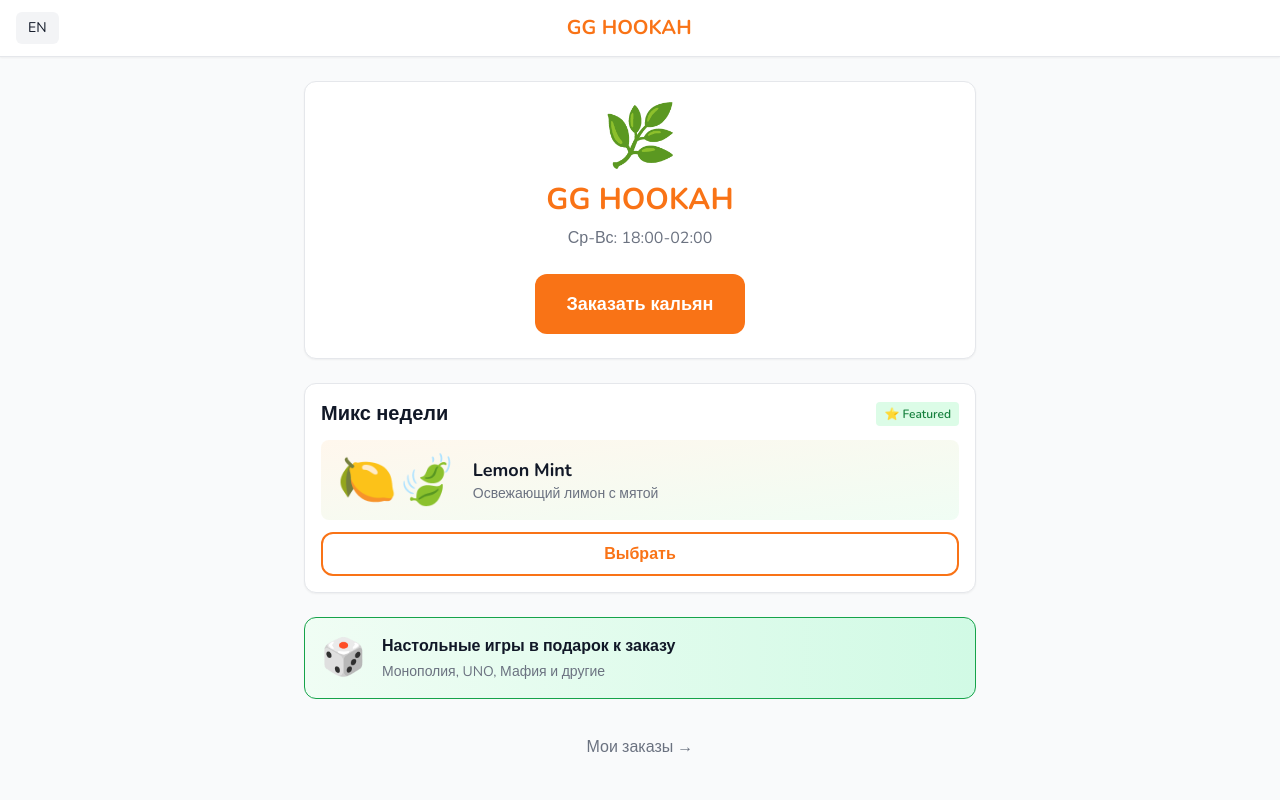
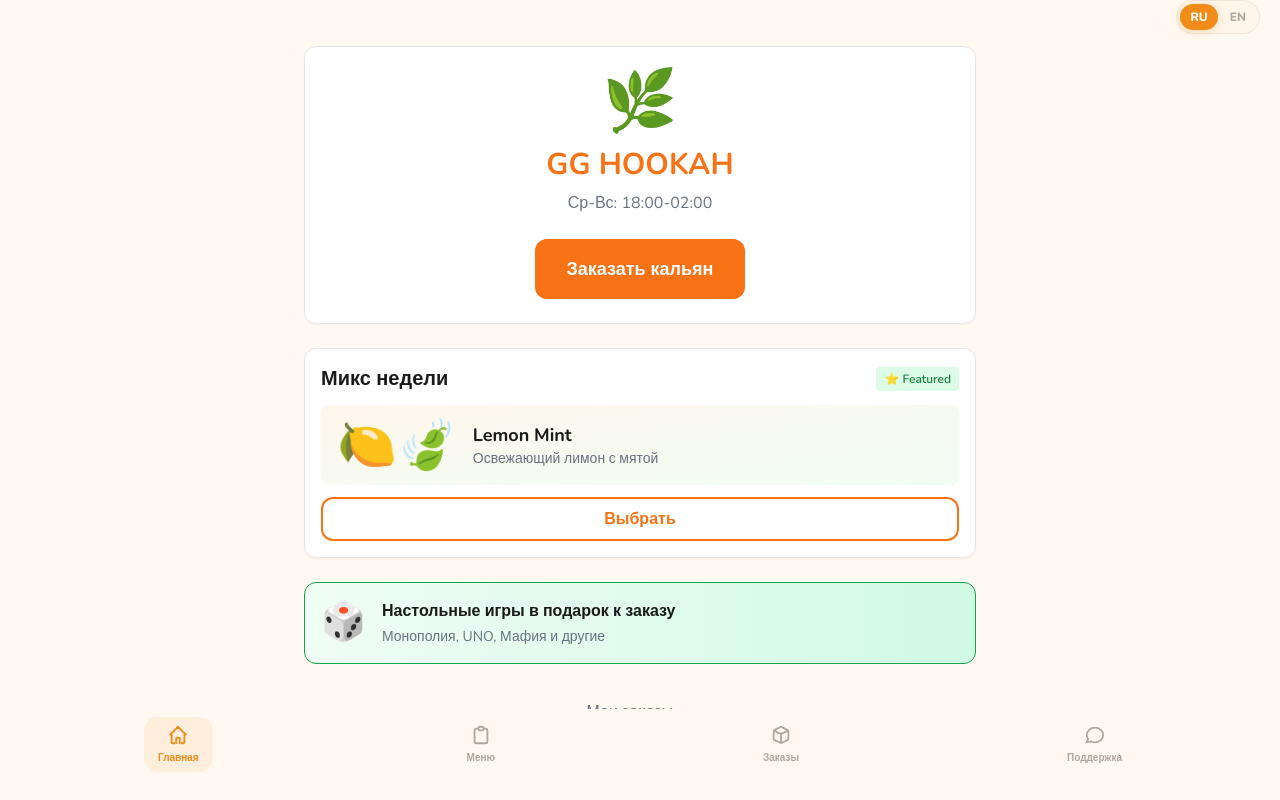
Before and after one commit to JohnnyPulpa/gg-hookah-v2, a React (Vite) app in the folder miniapp/: page / in a window 1280 px wide. Built offline with nearby package versions, Linux system fonts and the light colour scheme.

Commit message:
B8 block2: Layout with bottom nav, Header with v15 lang toggle and back button

```diff
--- a/miniapp/src/components/Header.tsx
+++ b/miniapp/src/components/Header.tsx
@@ -7,35 +7,111 @@
   const navigate = useNavigate();
   const isHome = location.pathname === '/';
 
+  // Page titles for inner pages
+  const pageTitles: Record<string, { ru: string; en: string }> = {
+    '/catalog': { ru: 'Миксы', en: 'Mixes' },
+    '/drinks-question': { ru: '', en: '' },
+    '/drinks': { ru: 'Напитки', en: 'Drinks' },
+    '/checkout': { ru: 'Оформление', en: 'Checkout' },
+    '/orders': { ru: 'Мои заказы', en: 'My Orders' },
+  };
+
+  const currentTitle = pageTitles[location.pathname];
+
   return (
-    <header className="bg-white border-b border-gray-200 shadow-sm">
-      <div className="container mx-auto px-4 py-3 flex justify-between items-center">
-        <div className="flex items-center gap-2">
-          {isHome ? (
-            <button
-              onClick={toggleLanguage}
-              className="px-3 py-1.5 rounded-md font-medium text-sm transition-colors bg-gray-100 hover:bg-orange-500 hover:text-white"
-            >
-              {language === 'ru' ? 'EN' : 'RU'}
-            </button>
-          ) : (
+    <header className="flex-shrink-0" style={{ padding: '0 20px 12px' }}>
+      <div className="flex items-center justify-between">
+        {/* Left side: back button or spacer */}
+        <div style={{ minWidth: 60 }}>
+          {!isHome && (
             <button
               onClick={() => navigate(-1)}
-              className="px-3 py-1.5 rounded-md font-medium text-sm transition-colors bg-gray-100 hover:bg-gray-200"
+              className="flex items-center gap-1 border-none cursor-pointer"
+              style={{
+                fontSize: 15,
+                fontWeight: 700,
+                color: 'var(--orange)',
+                background: 'none',
+                fontFamily: "'Nunito', sans-serif",
+              }}
             >
-              ← {language === 'ru' ? 'Назад' : 'Back'}
+              <svg
+                viewBox="0 0 24 24"
+                fill="none"
+                stroke="currentColor"
+                strokeWidth={2.5}
+                style={{ width: 20, height: 20 }}
+              >
+                <path d="M15 18l-6-6 6-6" />
+              </svg>
+              {language === 'ru' ? 'Назад' : 'Back'}
             </button>
           )}
         </div>
 
-        <h1
-          className="text-xl font-bold text-orange-500 cursor-pointer"
-          onClick={() => navigate('/')}
+        {/* Center: page title */}
+        <div
+          style={{
+            fontSize: 17,
+            fontWeight: 800,
+            color: 'var(--text)',
+          }}
         >
-          GG HOOKAH
-        </h1>
+          {!isHome && currentTitle ? currentTitle[language] : ''}
+        </div>
 
-        <div className="w-16" />
+        {/* Right side: language toggle */}
+        <div style={{ minWidth: 60, display: 'flex', justifyContent: 'flex-end' }}>
+          {(isHome || location.pathname === '/catalog') && (
+            <div
+              className="flex"
+              style={{
+                background: 'var(--bg-input)',
+                borderRadius: 'var(--radius-full)',
+                padding: 3,
+                gap: 2,
+                border: '1.5px solid var(--border)',
+              }}
+            >
+              <button
+                onClick={() => language !== 'ru' && toggleLanguage()}
+                style={{
+                  fontFamily: "'Nunito', sans-serif",
+                  fontSize: 12,
+                  fontWeight: 800,
+                  padding: '4px 10px',
+                  border: 'none',
+                  borderRadius: 'var(--radius-full)',
+                  cursor: 'pointer',
+                  transition: 'all 0.2s',
+                  background: language === 'ru' ? 'var(--orange)' : 'transparent',
+                  color: language === 'ru' ? 'white' : 'var(--text-muted)',
+                  boxShadow: language === 'ru' ? '0 2px 8px var(--orange-glow)' : 'none',
+                }}
+              >
+                RU
+              </button>
+              <button
+                onClick={() => language !== 'en' && toggleLanguage()}
+                style={{
+                  fontFamily: "'Nunito', sans-serif",
+                  fontSize: 12,
+                  fontWeight: 800,
+                  padding: '4px 10px',
+                  border: 'none',
+                  borderRadius: 'var(--radius-full)',
+                  cursor: 'pointer',
+                  transition: 'all 0.2s',
+                  background: language === 'en' ? 'var(--orange)' : 'transparent',
+                  color: language === 'en' ? 'white' : 'var(--text-muted)',
+                  boxShadow: language === 'en' ? '0 2px 8px var(--orange-glow)' : 'none',
+                }}
+              >
+                EN
+              </button>
+            </div>
+          )}
+        </div>
       </div>
     </header>
   );
--- a/miniapp/src/components/Layout.tsx
+++ b/miniapp/src/components/Layout.tsx
@@ -1,13 +1,127 @@
-import { Outlet } from 'react-router-dom';
+import { Outlet, useLocation, useNavigate } from 'react-router-dom';
+import { useLanguageContext } from '../contexts/LanguageContext';
 import Header from './Header';
 
 export default function Layout() {
+  const navigate = useNavigate();
+  const location = useLocation();
+  const { language } = useLanguageContext();
+
+  const navItems = [
+    {
+      id: 'home',
+      path: '/',
+      label: { ru: 'Главная', en: 'Home' },
+      icon: (
+        <svg viewBox="0 0 24 24" fill="none" stroke="currentColor" strokeWidth={2}>
+          <path d="M3 12l2-2m0 0l7-7 7 7M5 10v10a1 1 0 001 1h3m10-11l2 2m-2-2v10a1 1 0 01-1 1h-3m-4 0a1 1 0 01-1-1v-4a1 1 0 011-1h2a1 1 0 011 1v4a1 1 0 01-1 1" />
+        </svg>
+      ),
+    },
+    {
+      id: 'menu',
+      path: '/catalog',
+      label: { ru: 'Меню', en: 'Menu' },
+      icon: (
+        <svg viewBox="0 0 24 24" fill="none" stroke="currentColor" strokeWidth={2}>
+          <path d="M9 5H7a2 2 0 00-2 2v12a2 2 0 002 2h10a2 2 0 002-2V7a2 2 0 00-2-2h-2M9 5a2 2 0 002 2h2a2 2 0 002-2M9 5a2 2 0 012-2h2a2 2 0 012 2" />
+        </svg>
+      ),
+    },
+    {
+      id: 'orders',
+      path: '/orders',
+      label: { ru: 'Заказы', en: 'Orders' },
+      icon: (
+        <svg viewBox="0 0 24 24" fill="none" stroke="currentColor" strokeWidth={2}>
+          <path d="M20 7l-8-4-8 4m16 0l-8 4m8-4v10l-8 4m0-10L4 7m8 4v10M4 7v10l8 4" />
+        </svg>
+      ),
+    },
+    {
+      id: 'support',
+      path: null,
+      label: { ru: 'Поддержка', en: 'Support' },
+      icon: (
+        <svg viewBox="0 0 24 24" fill="none" stroke="currentColor" strokeWidth={2}>
+          <path d="M8 12h.01M12 12h.01M16 12h.01M21 12c0 4.418-4.03 8-9 8a9.863 9.863 0 01-4.255-.949L3 20l1.395-3.72C3.512 15.042 3 13.574 3 12c0-4.418 4.03-8 9-8s9 3.582 9 8z" />
+        </svg>
+      ),
+    },
+  ];
+
+  const isActive = (path: string | null) => {
+    if (!path) return false;
+    if (path === '/') return location.pathname === '/';
+    return location.pathname.startsWith(path);
+  };
+
+  const handleNavClick = (item: typeof navItems[0]) => {
+    if (item.path) {
+      navigate(item.path);
+    } else {
+      // Support — TODO: open Telegram support chat
+      window.open('https://t.me/gghookah_support', '_blank');
+    }
+  };
+
   return (
-    <div className="min-h-screen bg-gray-50 text-gray-900">
+    <div
+      className="flex flex-col h-screen"
+      style={{ background: 'var(--bg)', color: 'var(--text)' }}
+    >
       <Header />
-      <main className="container mx-auto px-4 py-6">
+      <main className="flex-1 overflow-y-auto content-scroll px-5 pb-5">
         <Outlet />
       </main>
+      {/* Bottom Navigation */}
+      <nav
+        className="flex-shrink-0 flex justify-around"
+        style={{ padding: '8px 24px 28px', background: 'var(--bg)' }}
+      >
+        {navItems.map((item) => {
+          const active = isActive(item.path);
+          return (
+            <button
+              key={item.id}
+              onClick={() => handleNavClick(item)}
+              className="flex flex-col items-center gap-1 border-none cursor-pointer"
+              style={{
+                padding: '6px 14px',
+                borderRadius: '14px',
+                background: active ? 'rgba(242, 140, 24, 0.1)' : 'transparent',
+                fontFamily: "'Nunito', sans-serif",
+                transition: 'all 0.2s',
+              }}
+            >
+              <span
+                className="flex items-center justify-center"
+                style={{ width: 24, height: 24 }}
+              >
+                <span
+                  style={{
+                    width: 22,
+                    height: 22,
+                    display: 'flex',
+                    color: active ? 'var(--orange)' : 'var(--text-muted)',
+                  }}
+                >
+                  {item.icon}
+                </span>
+              </span>
+              <span
+                style={{
+                  fontSize: 10,
+                  fontWeight: active ? 800 : 700,
+                  color: active ? 'var(--orange)' : 'var(--text-muted)',
+                }}
+              >
+                {item.label[language]}
+              </span>
+            </button>
+          );
+        })}
+      </nav>
     </div>
   );
 }
```
Also changed, not shown: 1 other file (tests, documents, lock files or other folders).
